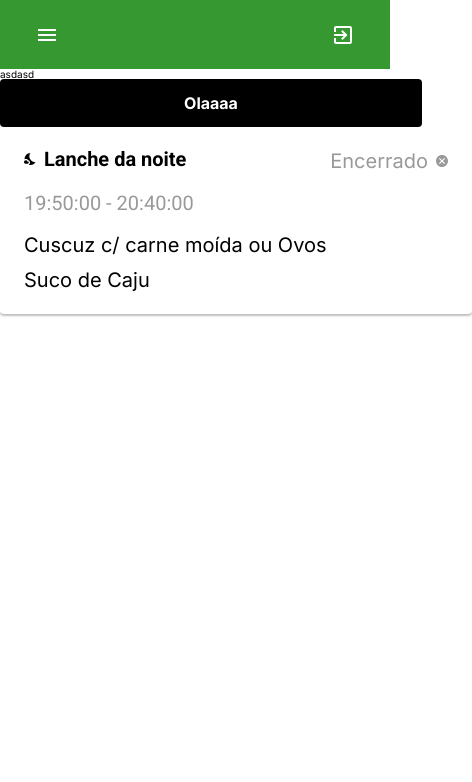
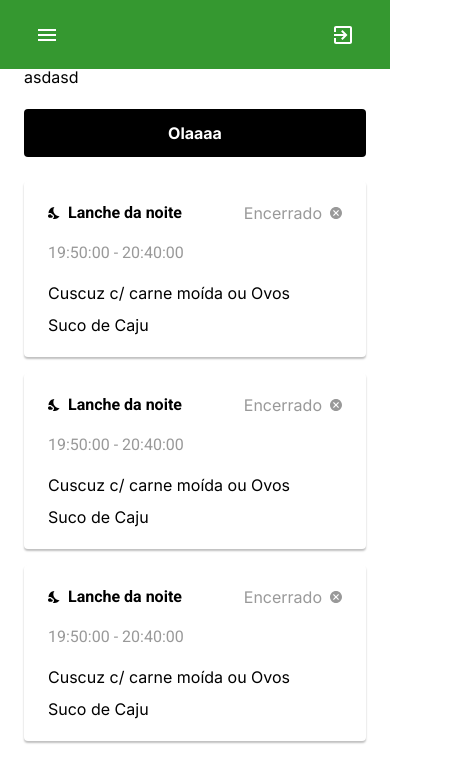
Before and after one commit to LuanF11/SisRef_V2, a Next.js app: page / in a window 390 px wide. Shown: the top 782 px of the page, 472 px wide, since content can reach past the window. Built offline with nearby package versions, Linux system fonts and the light colour scheme.

Commit message:
Corriji alguns problemas de responsividade no componente de layout e nos cartoes de refeição

```diff
--- a/src/app/globals.css
+++ b/src/app/globals.css
@@ -5,6 +5,11 @@
   --preto: #000000;
   --vermelho: #C80B0F;
   --cinza: #999999;
+  --branco: #FFFFFF;
+  --background: #EAEFF1;
+
+  --sombra-pequena: 0px 2px 2px 0px rgba(0, 0, 0, 0.25);
+  --sombra-grande: 0px 4px 4px 2px rgba(0, 0, 0, 0.25);
 
   font-family: 'Roboto', sans-serif;
 }
@@ -41,7 +46,6 @@ footer, header, hgroup, menu, nav, section {
 }
 body {
 	line-height: 1;
-  font-size: 62.5%;
 }
 ol, ul {
 	list-style: none;
--- /dev/null
+++ b/src/app/page.module.css
@@ -0,0 +1,5 @@
+.mealContainer{
+  display: flex;
+  flex-direction: column;
+  row-gap: 1rem;
+}
--- a/src/app/page.tsx
+++ b/src/app/page.tsx
@@ -1,6 +1,8 @@
 import HeaderBar from "@/components/HeaderBar/HeaderBar";
 import MealCard from "@/components/MealCard/MealCard";
 import React from "react";
+
+import style from "./page.module.css"
 
 const cardProps = {
   id: 448763,
@@ -39,7 +41,14 @@ export default function Home() {
     <>
     <p>asdasd</p>
     <HeaderBar>Olaaaa</HeaderBar>
-    <MealCard reservation={cardProps}></MealCard>
+    <div className={style.mealContainer}>
+    <MealCard reservation={cardProps}>
+    </MealCard>
+    <MealCard reservation={cardProps}>
+    </MealCard>
+    <MealCard reservation={cardProps}>
+    </MealCard>
+    </div>
     </>
   );
 }
--- a/src/components/HeaderBar/HeaderBar.module.css
+++ b/src/components/HeaderBar/HeaderBar.module.css
@@ -4,7 +4,6 @@
     justify-content: center;
     gap: 24px;
 
-    width: 100%;
     padding: 16px;
 
     font-weight: bold;
--- a/src/components/MealCard/MealCard.module.css
+++ b/src/components/MealCard/MealCard.module.css
@@ -2,15 +2,13 @@
     display: flex;
     flex-direction: column;
     align-items: flex-start;
-    gap: 24px;
+    row-gap: 1.5rem;
 
-    width: 424px;
-    padding: 24px;
+    padding: 1.5rem;
 
-    border-radius: 4px;
-    background: #ffffff;
-    box-shadow: 0px 2px 2px 0px rgba(0, 0, 0, 0.25);
-    font-size: 20px;
+    border-radius: .25rem;
+    background: var(--branco);
+    box-shadow: var(--sombra-pequena);
 }
 
 .top {
@@ -18,38 +16,39 @@
     justify-content: space-between;
     align-items: flex-start;
     align-self: stretch;
+    flex-wrap: wrap;
+    row-gap: .5rem;
+    column-gap: 1rem;
 }
 
 .typeFood{
     display: flex;
     align-items: center;
-    gap: 8px;
+    gap: .5rem;
 }
 
 .typeFood span{
-    color: #000;
+    color: var(--preto);
     text-align: justify;
-    font-family: Roboto;
-    font-size: 20px;
+    font-family: 'Roboto', sans-serif;
     font-style: normal;
-    font-weight: 700;
-    line-height: 16px;
+    font-weight: bold;
+    line-height: 1rem;
 }
 
 .situation{
     display: flex;
     align-items: center;
-    gap: 8px;
+    gap: .5rem;
 }
 
 .time {
-    color: #999;
+    color: var(--cinza);
     text-align: justify;
-    font-family: Roboto;
-    font-size: 20px;
+    font-family: 'Roboto', sans-serif;
     font-style: normal;
     font-weight: 400;
-    line-height: 16px;
+    line-height: 1rem;
 }
 
 .listFood {
@@ -57,6 +56,6 @@
     flex-direction: column;
     justify-content: center;
     align-items: flex-start;
-    gap: 15px;
+    gap: 1rem;
     align-self: stretch;
 }
--- a/src/components/MealCard/MealCard.tsx
+++ b/src/components/MealCard/MealCard.tsx
@@ -39,6 +39,7 @@ interface Reservation {
 }
 
 interface GenericCardProps {
+  children?: React.ReactNode;
   reservation: Reservation;
 }
 
@@ -74,7 +75,7 @@ const getSituation = (reservation: Reservation) => {
   return <p>Situação desconhecida</p>;
 }
 
-const MealCard = ({ reservation }: GenericCardProps) => {
+const MealCard = ({ children, reservation }: GenericCardProps) => {
   return (
     <div className={styles.card}>
       <div className={styles.top}>
@@ -91,6 +92,7 @@ const MealCard = ({ reservation }: GenericCardProps) => {
           <span key={index}>{food}</span>
         ))
       }</div>
+      { children }
     </div>
   );
 };
--- a/src/components/WidthLimiter/WidthLimiter.module.css
+++ b/src/components/WidthLimiter/WidthLimiter.module.css
@@ -1,4 +1,7 @@
 .widthLimiter {
-  max-width: 1200px;
-  margin: 0 auto;
+  max-width: min(1200px, 100%);
+  padding-inline: 1.5rem;
+  display: flex;
+  flex-direction: column;
+  row-gap: 1.5rem;
 }
```
